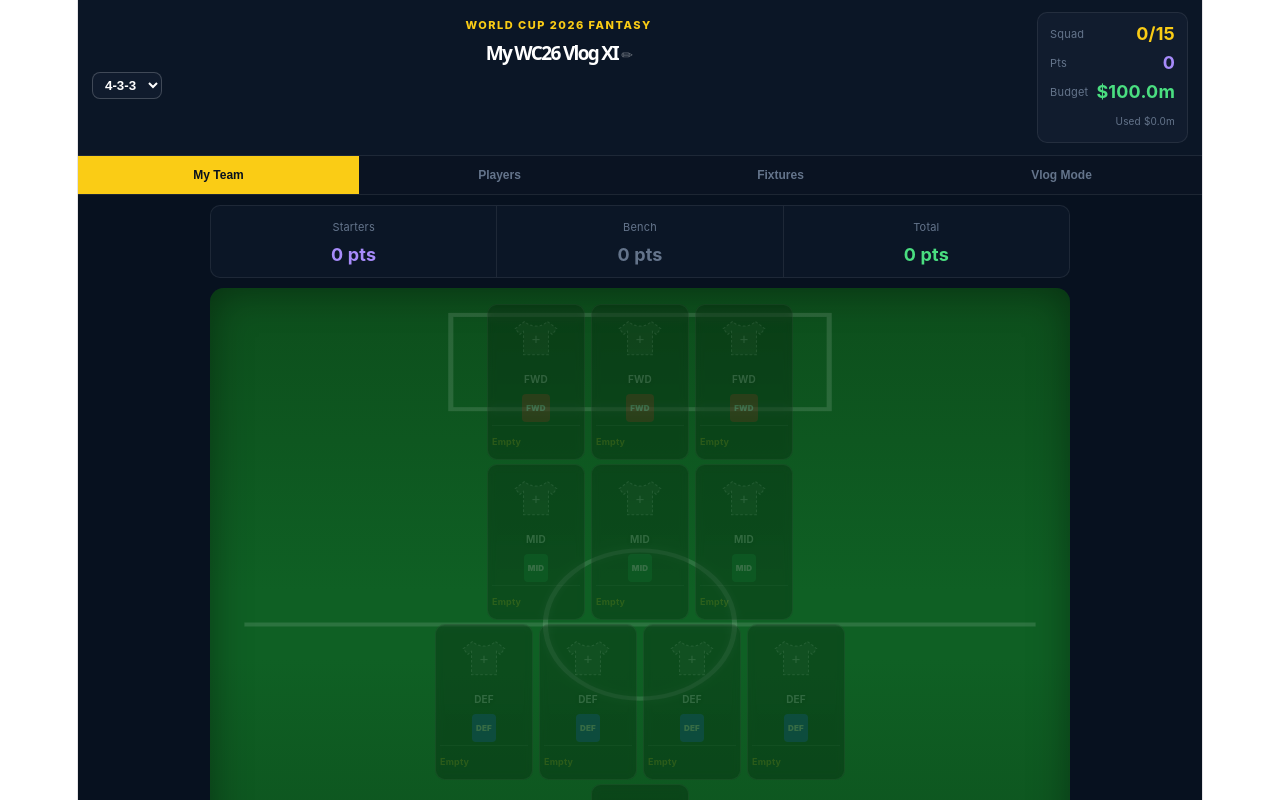
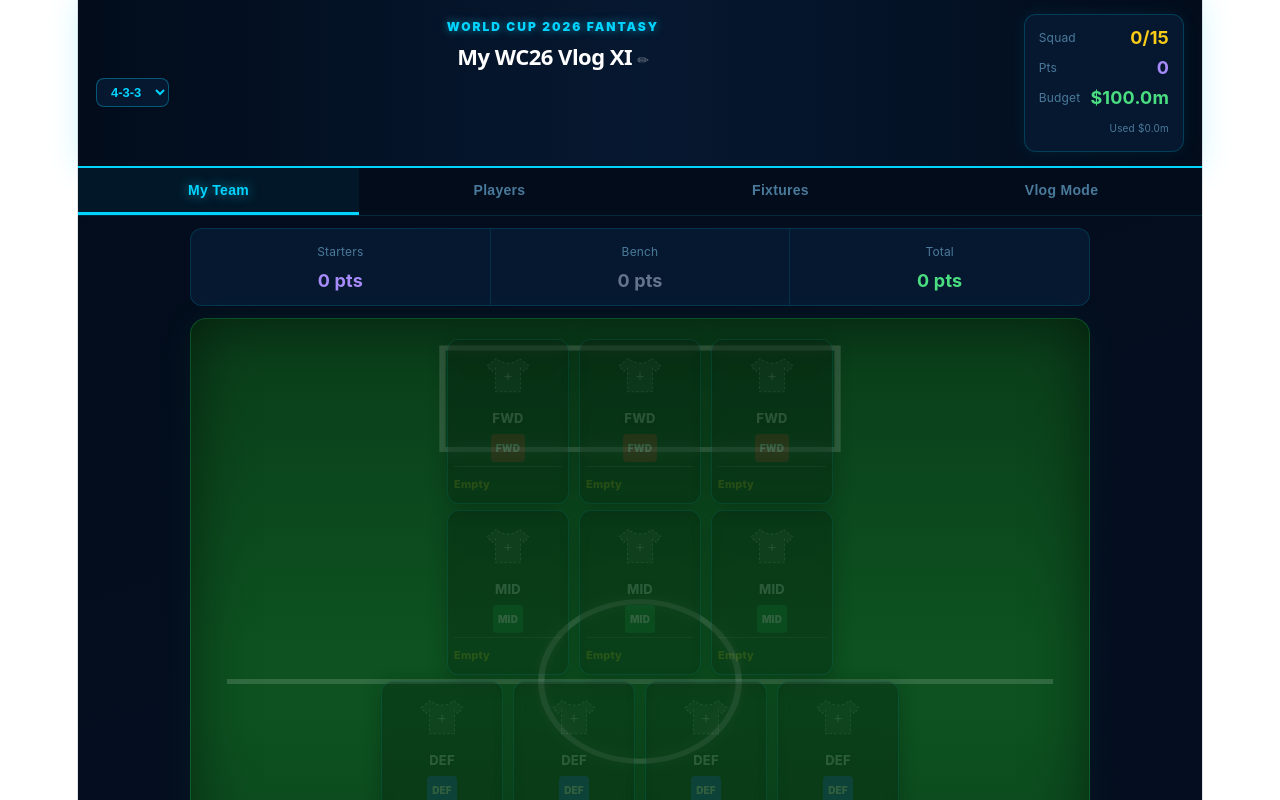
Before and after one commit to boexaw-ship-it/wc26-fantasy-vlog, a React (Vite) app: page / in a window 1280 px wide. Shown: the top 800 px of the page. Built offline with nearby package versions, Linux system fonts and the light colour scheme.

Commit message:
Update Jersey size and improve styles

```diff
--- a/src/App.jsx
+++ b/src/App.jsx
@@ -658,7 +658,7 @@ function VlogView({starterPlayers,benchPlayers,formation,teamName,captainId,vcId
 }
 
 // ── JERSEY + PITCH SVG ────────────────────────────────────────────────────────
-function Jersey({primary,secondary,number,size=54}) {
+function Jersey({primary,secondary,number,size=66}) {
   return (
     <svg width={size} height={size} viewBox="0 0 100 96" fill="none">
       <path d="M28 18 10 32l9 11 7-6v45h48V37l7 6 9-11-18-14c-6 6-13 9-22 9s-16-3-22-9Z"
@@ -684,85 +684,91 @@ function PitchLines() {
 
 // ── STYLES ────────────────────────────────────────────────────────────────────
 const S = {
-  shell:    {minHeight:"100vh",background:"#07111f",color:"#e5edf7",fontFamily:"Inter,system-ui,sans-serif"},
-  loading:  {display:"flex",alignItems:"center",justifyContent:"center",minHeight:"100vh",fontSize:18,color:"#64748b"},
-  header:   {display:"flex",gap:12,padding:"12px 14px",background:"#0b1626",borderBottom:"1px solid rgba(255,255,255,.08)",alignItems:"flex-start"},
-  kicker:   {color:"#facc15",fontSize:11,textTransform:"uppercase",letterSpacing:1.5,fontWeight:800,marginBottom:2},
-  hTitle:   {margin:"2px 0",color:"#fff",fontSize:19,fontWeight:900,cursor:"pointer"},
-  nameInput:{background:"#101b2d",border:"1px solid #facc15",color:"#fff",borderRadius:8,padding:"3px 10px",fontSize:17,fontWeight:900,outline:"none",width:"100%",boxSizing:"border-box"},
-  hSub:     {display:"flex",alignItems:"center",gap:6,flexWrap:"wrap",marginTop:4},
-  fSel:     {background:"#101b2d",border:"1px solid rgba(255,255,255,.2)",color:"#fff",borderRadius:8,padding:"4px 8px",fontWeight:700,outline:"none"},
-  cPill:    {background:"#b45309",color:"#fef3c7",fontSize:10,fontWeight:700,borderRadius:5,padding:"2px 7px"},
-  hBox:     {minWidth:96,display:"flex",flexDirection:"column",gap:3,background:"#111c2e",border:"1px solid rgba(255,255,255,.08)",borderRadius:10,padding:"8px 12px"},
-  hBoxRow:  {display:"flex",justifyContent:"space-between",alignItems:"center",gap:8},
-  budgetInput:{background:"transparent",border:"none",color:"#4ade80",width:70,fontWeight:800,fontSize:13,outline:"none",textAlign:"right"},
-  muted:    {color:"#64748b",fontSize:11},
+  // ── Shell & Loading ──
+  shell:    {minHeight:"100vh",background:"linear-gradient(160deg,#020c1b 0%,#050e20 60%,#020c1b 100%)",color:"#e8f4ff",fontFamily:"Inter,system-ui,sans-serif"},
+  loading:  {display:"flex",alignItems:"center",justifyContent:"center",minHeight:"100vh",fontSize:20,color:"#00d4ff"},
 
-  tabBar:   {display:"grid",gridTemplateColumns:"repeat(4,1fr)",background:"#0a1322",borderBottom:"1px solid rgba(255,255,255,.08)"},
-  tab:      {border:0,background:"transparent",color:"#64748b",padding:"12px 4px",fontWeight:800,cursor:"pointer",fontSize:12},
-  tabOn:    {color:"#07111f",background:"#facc15"},
-  content:  {padding:"10px 10px 40px"},
+  // ── Header ──
+  header:   {display:"flex",gap:14,padding:"14px 18px",background:"linear-gradient(90deg,#020c1b 0%,#061830 50%,#020c1b 100%)",borderBottom:"2px solid #00d4ff",boxShadow:"0 0 28px rgba(0,212,255,0.18)",alignItems:"flex-start"},
+  kicker:   {color:"#00d4ff",fontSize:12,textTransform:"uppercase",letterSpacing:2,fontWeight:900,marginBottom:3,textShadow:"0 0 8px rgba(0,212,255,0.6)"},
+  hTitle:   {margin:"2px 0",color:"#fff",fontSize:22,fontWeight:900,cursor:"pointer",letterSpacing:"-0.5px"},
+  nameInput:{background:"#061830",border:"1px solid #00d4ff",color:"#fff",borderRadius:8,padding:"4px 12px",fontSize:20,fontWeight:900,outline:"none",width:"100%",boxSizing:"border-box"},
+  hSub:     {display:"flex",alignItems:"center",gap:8,flexWrap:"wrap",marginTop:5},
+  fSel:     {background:"#061830",border:"1px solid rgba(0,212,255,0.35)",color:"#00d4ff",borderRadius:8,padding:"5px 10px",fontWeight:800,outline:"none",fontSize:13},
+  cPill:    {background:"rgba(245,158,11,0.2)",color:"#fbbf24",border:"1px solid #f59e0b",fontSize:11,fontWeight:800,borderRadius:6,padding:"2px 9px"},
+  hBox:     {minWidth:108,display:"flex",flexDirection:"column",gap:4,background:"#061830",border:"1px solid rgba(0,212,255,0.2)",borderRadius:12,padding:"10px 14px",boxShadow:"0 0 16px rgba(0,212,255,0.08)"},
+  hBoxRow:  {display:"flex",justifyContent:"space-between",alignItems:"center",gap:10},
+  budgetInput:{background:"transparent",border:"none",color:"#00ff88",width:72,fontWeight:900,fontSize:15,outline:"none",textAlign:"right"},
+  muted:    {color:"#4a7a9b",fontSize:12},
 
-  pitchWrap:{maxWidth:860,margin:"0 auto"},
-  ptBar:    {display:"flex",background:"#0b1626",border:"1px solid rgba(255,255,255,.08)",borderRadius:10,marginBottom:10,overflow:"hidden"},
-  ptCell:   {flex:1,display:"flex",flexDirection:"column",alignItems:"center",padding:"8px 4px",gap:2},
-  ptDivider:{borderLeft:"1px solid rgba(255,255,255,.08)",borderRight:"1px solid rgba(255,255,255,.08)"},
-  swapBanner:{background:"#1e3a5f",border:"1px solid #3b82f6",borderRadius:8,padding:"8px 12px",marginBottom:10,fontSize:12,color:"#93c5fd",display:"flex",justifyContent:"space-between",alignItems:"center"},
-  cancelBtn:{background:"#1d4ed8",border:"none",color:"#fff",borderRadius:6,padding:"4px 10px",cursor:"pointer",fontSize:12},
+  // ── Tab Bar ──
+  tabBar:   {display:"grid",gridTemplateColumns:"repeat(4,1fr)",background:"#020c1b",borderBottom:"1px solid rgba(0,212,255,0.15)"},
+  tab:      {border:0,borderBottom:"3px solid transparent",background:"transparent",color:"#4a7a9b",padding:"14px 4px",fontWeight:800,cursor:"pointer",fontSize:14,transition:"all 0.2s",letterSpacing:"0.3px"},
+  tabOn:    {color:"#00d4ff",borderBottomColor:"#00d4ff",background:"rgba(0,212,255,0.06)",textShadow:"0 0 12px rgba(0,212,255,0.6)"},
+  content:  {padding:"12px 12px 40px"},
 
-  pitch:    {position:"relative",overflow:"visible",minHeight:460,padding:"16px 4px",borderRadius:14,background:"linear-gradient(180deg,#0d4e1c 0%,#0f6024 45%,#0f6024 55%,#0d4e1c 100%)",boxShadow:"inset 0 0 40px rgba(0,0,0,.4)",marginBottom:14},
-  pitchSvg: {position:"absolute",inset:0,width:"100%",height:"100%",stroke:"rgba(255,255,255,.12)",strokeWidth:".6",pointerEvents:"none"},
-  pitchRow: {display:"flex",justifyContent:"center",gap:6,marginBottom:4,position:"relative",flexWrap:"wrap"},
+  // ── Pitch ──
+  pitchWrap:{maxWidth:900,margin:"0 auto"},
+  ptBar:    {display:"flex",background:"#061830",border:"1px solid rgba(0,212,255,0.15)",borderRadius:12,marginBottom:12,overflow:"hidden"},
+  ptCell:   {flex:1,display:"flex",flexDirection:"column",alignItems:"center",padding:"10px 4px",gap:3},
+  ptDivider:{borderLeft:"1px solid rgba(0,212,255,0.12)",borderRight:"1px solid rgba(0,212,255,0.12)"},
+  swapBanner:{background:"#061e3a",border:"1px solid #00d4ff",borderRadius:10,padding:"10px 14px",marginBottom:12,fontSize:13,color:"#7dd3fc",display:"flex",justifyContent:"space-between",alignItems:"center",boxShadow:"0 0 16px rgba(0,212,255,0.15)"},
+  cancelBtn:{background:"#1d4ed8",border:"none",color:"#fff",borderRadius:7,padding:"5px 12px",cursor:"pointer",fontSize:13,fontWeight:700},
 
-  // Player card
-  card:     {display:"flex",flexDirection:"column",alignItems:"center",position:"relative",cursor:"pointer",borderRadius:10,overflow:"visible",touchAction:"manipulation"},
-  cardStarter:{width:88,padding:"6px 4px 4px",background:"rgba(0,0,0,.45)",backdropFilter:"blur(4px)",border:"1px solid rgba(255,255,255,.1)"},
-  cardBench:{width:"100%",padding:"8px 6px 6px",background:"#0d1f35",border:"1px solid rgba(255,255,255,.08)"},
-  cardEmpty:{cursor:"default",opacity:.45},
+  pitch:    {position:"relative",overflow:"visible",minHeight:520,padding:"20px 6px",borderRadius:16,background:"linear-gradient(180deg,#0a3d1a 0%,#0d5220 45%,#0d5220 55%,#0a3d1a 100%)",boxShadow:"inset 0 0 60px rgba(0,0,0,0.5), 0 0 40px rgba(0,255,136,0.05)",marginBottom:16,border:"1px solid rgba(0,255,136,0.1)"},
+  pitchSvg: {position:"absolute",inset:0,width:"100%",height:"100%",stroke:"rgba(255,255,255,.15)",strokeWidth:".7",pointerEvents:"none"},
+  pitchRow: {display:"flex",justifyContent:"center",gap:10,marginBottom:6,position:"relative",flexWrap:"wrap"},
+
+  // ── Player Card — BIGGER for video ──
+  card:     {display:"flex",flexDirection:"column",alignItems:"center",position:"relative",cursor:"pointer",borderRadius:12,overflow:"visible",touchAction:"manipulation"},
+  cardStarter:{width:108,padding:"8px 6px 6px",background:"rgba(0,0,0,0.55)",backdropFilter:"blur(6px)",border:"1px solid rgba(0,212,255,0.25)",boxShadow:"0 4px 20px rgba(0,0,0,0.6)"},
+  cardBench:{width:"100%",padding:"10px 8px 8px",background:"#061830",border:"1px solid rgba(0,212,255,0.15)",borderRadius:12},
+  cardEmpty:{cursor:"default",opacity:.4},
   emptyJersey:{display:"flex",justifyContent:"center"},
-  cardInfo: {width:"100%",textAlign:"center",marginTop:3},
-  cardName: {fontSize:10,fontWeight:700,color:"#fff",textShadow:"0 1px 4px rgba(0,0,0,.9)",whiteSpace:"nowrap",overflow:"hidden",textOverflow:"ellipsis",maxWidth:"100%"},
-  cardMeta: {display:"flex",alignItems:"center",justifyContent:"center",gap:4,marginTop:2},
-  posBadge: {fontSize:8,fontWeight:900,borderRadius:4,padding:"1px 4px",color:"#fff"},
-  cardTeam: {fontSize:8,color:"rgba(255,255,255,.5)"},
-  cardBottom:{display:"flex",justifyContent:"space-between",alignItems:"center",marginTop:3,paddingTop:3,borderTop:"1px solid rgba(255,255,255,.08)"},
-  cardPrice:{fontSize:9,fontWeight:700,color:"#facc15"},
-  cardPts:  {fontSize:9,fontWeight:700,display:"flex",alignItems:"center",gap:2},
-  cardFix:  {fontSize:7,color:"rgba(255,255,255,.4)",marginTop:2,textAlign:"center"},
-  x2:       {background:"#92400e",color:"#fef3c7",fontSize:7,fontWeight:900,borderRadius:3,padding:"0 3px",marginLeft:2},
-  capBadge: {position:"absolute",top:-6,right:-4,background:"#f59e0b",color:"#000",fontSize:8,fontWeight:900,borderRadius:99,width:16,height:16,display:"flex",alignItems:"center",justifyContent:"center",zIndex:5,boxShadow:"0 2px 6px rgba(0,0,0,.5)"},
-  vcBadge:  {position:"absolute",top:-6,right:-4,background:"#3b82f6",color:"#fff",fontSize:8,fontWeight:900,borderRadius:99,width:16,height:16,display:"flex",alignItems:"center",justifyContent:"center",zIndex:5,boxShadow:"0 2px 6px rgba(0,0,0,.5)"},
+  cardInfo: {width:"100%",textAlign:"center",marginTop:5},
+  cardName: {fontSize:13,fontWeight:800,color:"#fff",textShadow:"0 1px 6px rgba(0,0,0,1)",whiteSpace:"nowrap",overflow:"hidden",textOverflow:"ellipsis",maxWidth:"100%"},
+  cardMeta: {display:"flex",alignItems:"center",justifyContent:"center",gap:4,marginTop:3},
+  posBadge: {fontSize:10,fontWeight:900,borderRadius:4,padding:"1px 5px",color:"#fff"},
+  cardTeam: {fontSize:10,color:"rgba(255,255,255,.55)",fontWeight:600},
+  cardBottom:{display:"flex",justifyContent:"space-between",alignItems:"center",marginTop:4,paddingTop:4,borderTop:"1px solid rgba(255,255,255,.1)"},
+  cardPrice:{fontSize:11,fontWeight:800,color:"#ffd700"},
+  cardPts:  {fontSize:11,fontWeight:800,display:"flex",alignItems:"center",gap:2},
+  cardFix:  {fontSize:9,color:"rgba(255,255,255,.4)",marginTop:2,textAlign:"center"},
+  x2:       {background:"#92400e",color:"#fef3c7",fontSize:9,fontWeight:900,borderRadius:3,padding:"0 4px",marginLeft:2},
+  capBadge: {position:"absolute",top:-8,right:-5,background:"#f59e0b",color:"#000",fontSize:10,fontWeight:900,borderRadius:99,width:20,height:20,display:"flex",alignItems:"center",justifyContent:"center",zIndex:5,boxShadow:"0 0 12px rgba(245,158,11,0.7)"},
+  vcBadge:  {position:"absolute",top:-8,right:-5,background:"#3b82f6",color:"#fff",fontSize:10,fontWeight:900,borderRadius:99,width:20,height:20,display:"flex",alignItems:"center",justifyContent:"center",zIndex:5,boxShadow:"0 0 12px rgba(59,130,246,0.7)"},
   cardTapBtn:{background:"none",border:"none",padding:0,margin:0,cursor:"pointer",display:"flex",justifyContent:"center",width:"100%",touchAction:"manipulation",WebkitTapHighlightColor:"transparent"},
-  ctxMenu:  {position:"absolute",top:"100%",left:"50%",transform:"translateX(-50%)",background:"#111827",border:"1px solid #374151",borderRadius:10,overflow:"hidden",zIndex:999,boxShadow:"0 12px 40px rgba(0,0,0,.9)",minWidth:160,marginTop:4},
-  ctxBtn:   {display:"block",width:"100%",background:"none",border:"none",padding:"12px 14px",fontSize:13,fontWeight:600,color:"#e5edf7",cursor:"pointer",borderBottom:"1px solid #1f2937",whiteSpace:"nowrap",textAlign:"left",touchAction:"manipulation",WebkitTapHighlightColor:"transparent"},
+  ctxMenu:  {position:"absolute",top:"100%",left:"50%",transform:"translateX(-50%)",background:"#061830",border:"1px solid rgba(0,212,255,0.3)",borderRadius:12,overflow:"hidden",zIndex:999,boxShadow:"0 16px 48px rgba(0,0,0,0.95)",minWidth:170,marginTop:6},
+  ctxBtn:   {display:"block",width:"100%",background:"none",border:"none",padding:"14px 16px",fontSize:14,fontWeight:700,color:"#e8f4ff",cursor:"pointer",borderBottom:"1px solid rgba(0,212,255,0.08)",whiteSpace:"nowrap",textAlign:"left",touchAction:"manipulation",WebkitTapHighlightColor:"transparent"},
 
-  benchHead:{display:"flex",justifyContent:"space-between",alignItems:"center",margin:"8px 0 6px"},
-  benchRow: {display:"grid",gridTemplateColumns:"repeat(4,1fr)",gap:8,marginBottom:10},
+  benchHead:{display:"flex",justifyContent:"space-between",alignItems:"center",margin:"10px 0 8px"},
+  benchRow: {display:"grid",gridTemplateColumns:"repeat(4,1fr)",gap:10,marginBottom:12},
   legend:   {display:"flex",gap:10,justifyContent:"center",alignItems:"center",opacity:.6,marginTop:6,flexWrap:"wrap"},
-  legItem:  {display:"flex",alignItems:"center",gap:4,fontSize:11},
-  badge:    {fontSize:9,fontWeight:700,borderRadius:4,padding:"1px 5px",color:"#fff"},
+  legItem:  {display:"flex",alignItems:"center",gap:4,fontSize:12},
+  badge:    {fontSize:10,fontWeight:700,borderRadius:4,padding:"2px 6px",color:"#fff"},
 
-  // Players tab
-  page:     {maxWidth:860,margin:"0 auto"},
-  filterRow:{display:"flex",gap:6,flexWrap:"wrap",marginBottom:8},
-  fBtn:     {background:"#111c2e",border:"1px solid rgba(255,255,255,.1)",color:"#64748b",borderRadius:8,padding:"6px 10px",fontSize:11,fontWeight:700,cursor:"pointer"},
-  fBtnOn:   {background:"#facc15",color:"#07111f",borderColor:"#facc15"},
-  teamSel:  {background:"#111c2e",border:"1px solid rgba(255,255,255,.1)",color:"#fff",borderRadius:8,padding:"6px 10px",fontSize:12,fontWeight:700,outline:"none",cursor:"pointer"},
-  searchBox:{background:"#111c2e",border:"1px solid rgba(255,255,255,.1)",color:"#fff",borderRadius:8,padding:"8px 12px",fontSize:13,outline:"none",width:"100%",boxSizing:"border-box",marginBottom:6},
-  playerList:{display:"flex",flexDirection:"column",gap:6},
-  pRow:     {display:"flex",alignItems:"center",gap:10,background:"#0d1f35",border:"1px solid rgba(255,255,255,.06)",borderRadius:10,padding:"8px 10px"},
-  pRowSel:  {border:"1px solid #22c55e55",background:"#14532d22"},
-  pInfo:    {flex:1,minWidth:0,display:"flex",flexDirection:"column",gap:2},
-  btn:      {border:"none",borderRadius:6,padding:"5px 9px",fontSize:11,fontWeight:700,cursor:"pointer"},
+  // ── Players Tab ──
+  page:     {maxWidth:900,margin:"0 auto"},
+  filterRow:{display:"flex",gap:8,flexWrap:"wrap",marginBottom:10},
+  fBtn:     {background:"#061830",border:"1px solid rgba(0,212,255,0.2)",color:"#4a7a9b",borderRadius:9,padding:"7px 13px",fontSize:13,fontWeight:800,cursor:"pointer",transition:"all 0.15s"},
+  fBtnOn:   {background:"rgba(0,212,255,0.12)",color:"#00d4ff",borderColor:"#00d4ff",textShadow:"0 0 8px rgba(0,212,255,0.5)"},
+  teamSel:  {background:"#061830",border:"1px solid rgba(0,212,255,0.2)",color:"#e8f4ff",borderRadius:9,padding:"7px 12px",fontSize:13,fontWeight:700,outline:"none",cursor:"pointer"},
+  searchBox:{background:"#061830",border:"1px solid rgba(0,212,255,0.2)",color:"#e8f4ff",borderRadius:9,padding:"10px 14px",fontSize:15,outline:"none",width:"100%",boxSizing:"border-box",marginBottom:8},
+  playerList:{display:"flex",flexDirection:"column",gap:8},
+  pRow:     {display:"flex",alignItems:"center",gap:12,background:"#061830",border:"1px solid rgba(0,212,255,0.1)",borderRadius:12,padding:"10px 14px"},
+  pRowSel:  {border:"1px solid rgba(0,255,136,0.4)",background:"rgba(0,255,136,0.05)"},
+  pInfo:    {flex:1,minWidth:0,display:"flex",flexDirection:"column",gap:3},
+  btn:      {border:"none",borderRadius:8,padding:"7px 12px",fontSize:13,fontWeight:800,cursor:"pointer"},
 
-  fixCard:  {display:"flex",alignItems:"center",gap:8,flexWrap:"wrap",background:"#0d1f35",border:"1px solid rgba(255,255,255,.06)",borderRadius:9,padding:"10px 12px",marginBottom:6},
-  vs:       {fontSize:9,background:"#1f2937",borderRadius:4,padding:"2px 6px",color:"#64748b"},
+  // ── Fixtures ──
+  fixCard:  {display:"flex",alignItems:"center",gap:10,flexWrap:"wrap",background:"#061830",border:"1px solid rgba(0,212,255,0.1)",borderRadius:11,padding:"12px 14px",marginBottom:8},
+  vs:       {fontSize:10,background:"#0a2040",borderRadius:5,padding:"3px 8px",color:"#4a7a9b",fontWeight:700},
 
-  // Vlog
-  vlogHeader:{textAlign:"center",marginBottom:12,background:"#0b1626",borderRadius:12,padding:"14px",border:"1px solid rgba(255,255,255,.08)"},
-  recDot:   {color:"#ef4444",fontSize:11,fontWeight:700,letterSpacing:3,marginBottom:4},
-  vlogTitle:{color:"#fff",fontSize:20,fontWeight:900,margin:"2px 0 6px"},
-  vlogMeta: {display:"flex",justifyContent:"center",gap:14,flexWrap:"wrap",marginBottom:8},
-  vlogCapRow:{display:"flex",gap:12,justifyContent:"center",flexWrap:"wrap",marginTop:8},
-  vlogCapCard:{display:"flex",flexDirection:"column",alignItems:"center",gap:3,background:"#111c2e",borderRadius:10,padding:"10px 14px",minWidth:90,border:"1px solid rgba(255,255,255,.1)"},
+  // ── Vlog Mode ──
+  vlogHeader:{textAlign:"center",marginBottom:14,background:"linear-gradient(135deg,#061830,#0a2a5e)",borderRadius:16,padding:"18px",border:"1px solid rgba(0,212,255,0.25)",boxShadow:"0 0 30px rgba(0,212,255,0.12)"},
+  recDot:   {color:"#ff2d78",fontSize:13,fontWeight:900,letterSpacing:4,marginBottom:6,textShadow:"0 0 10px rgba(255,45,120,0.7)"},
+  vlogTitle:{color:"#fff",fontSize:26,fontWeight:900,margin:"2px 0 8px",textShadow:"0 0 20px rgba(0,212,255,0.3)"},
+  vlogMeta: {display:"flex",justifyContent:"center",gap:16,flexWrap:"wrap",marginBottom:10},
+  vlogCapRow:{display:"flex",gap:14,justifyContent:"center",flexWrap:"wrap",marginTop:10},
+  vlogCapCard:{display:"flex",flexDirection:"column",alignItems:"center",gap:4,background:"rgba(0,212,255,0.06)",borderRadius:12,padding:"12px 16px",minWidth:100,border:"1px solid rgba(0,212,255,0.2)",boxShadow:"0 0 16px rgba(0,212,255,0.08)"},
 };
```
